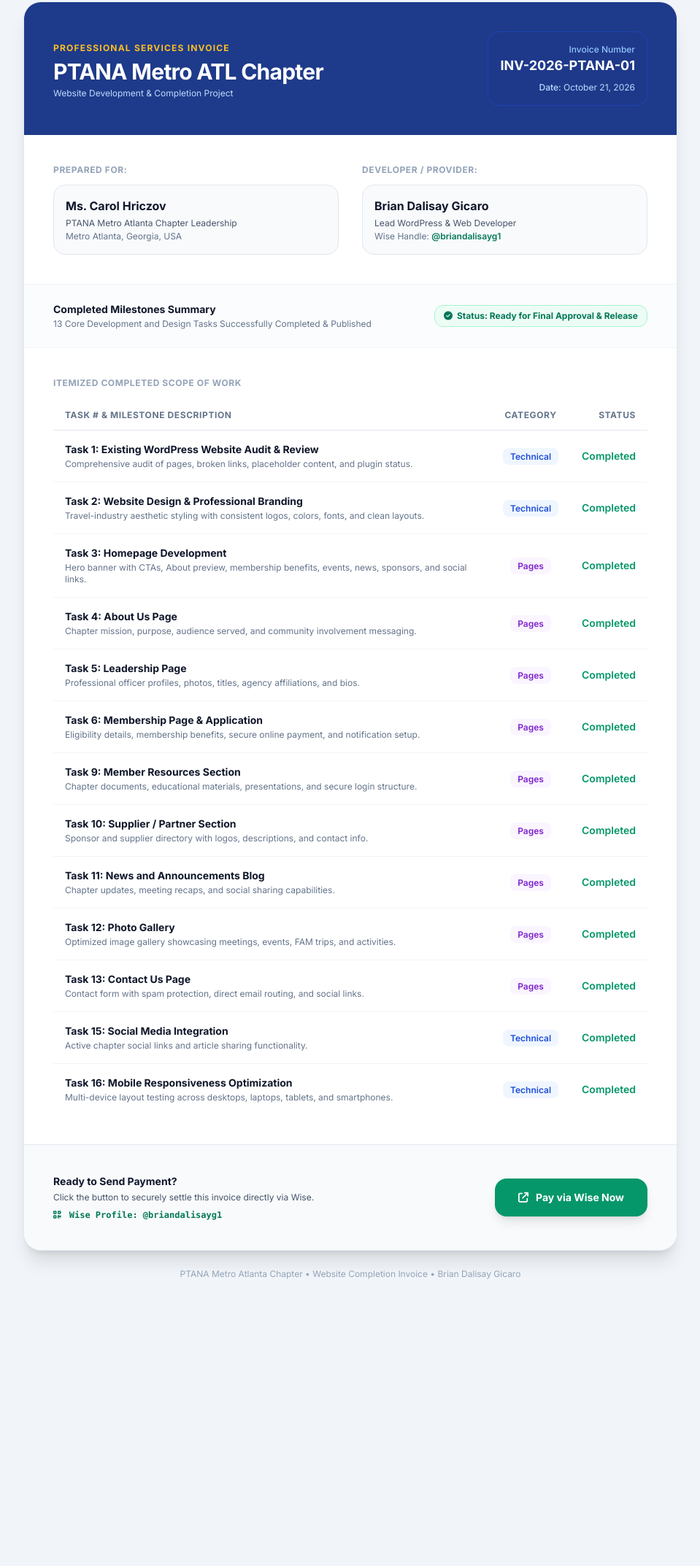
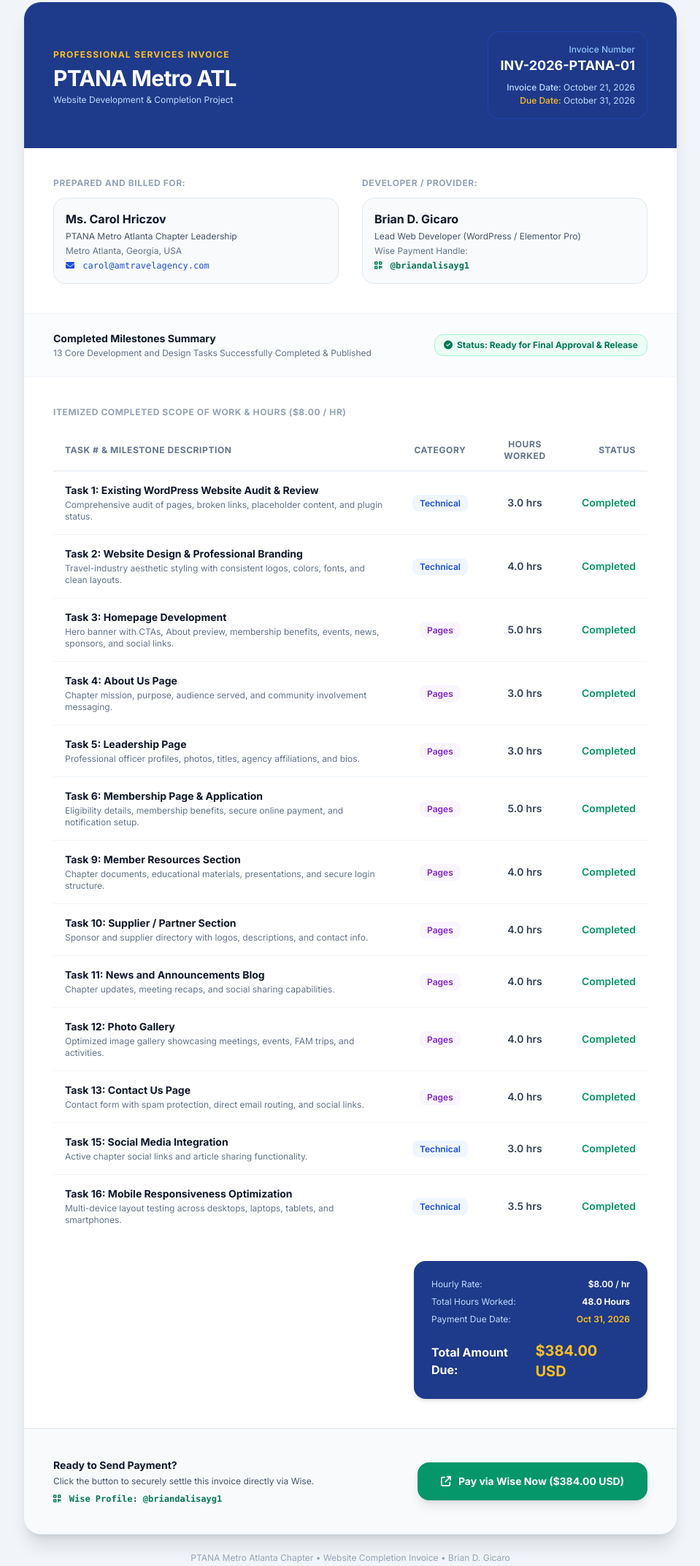
Before and after one commit to briangicaro2026WPwebsites-mockup/PTANA-Metro-ATL-Website-Development-Invoice-001, a plain HTML site: page index.html in a window 1280 px wide. Shown: the part 92-2238 px from the top of the page at 73% size, without its empty margins (160-1119 px from the left). Before the commit the page ends 1878 px from the top, so only its background shows below. Drawn offline with nearby package versions, Linux system fonts and the light colour scheme.

Commit message:
Revise invoice details and update header
Updated the invoice details and improved clarity in the HTML structure. Changed the title, billing details, and added total amount due.

```diff
--- a/index.html
+++ b/index.html
@@ -58,7 +58,7 @@
 
     <!-- Action Toolbar (No Print) -->
     <div class="max-w-4xl mx-auto mb-6 flex justify-between items-center no-print">
-        <a href="https://briangicaro2026wpwebsites-mockup.github.io/PTANA-Metro-Atlanta-Chapter/" class="text-xs font-semibold text-navy bg-white px-4 py-2.5 rounded-xl border border-slate-200 shadow-sm hover:bg-slate-50 transition flex items-center gap-2">
+        <a href="ptana_metro_atl_completed_tasks_showcase.html" class="text-xs font-semibold text-navy bg-white px-4 py-2.5 rounded-xl border border-slate-200 shadow-sm hover:bg-slate-50 transition flex items-center gap-2">
             <i class="fa-solid fa-arrow-left"></i> Back to Completed Tasks
         </a>
         <div class="flex items-center gap-3">
@@ -78,36 +78,39 @@
         <div class="bg-navy text-white p-8 sm:p-10 flex flex-col sm:flex-row justify-between items-start sm:items-center gap-6">
             <div>
                 <span class="text-amber-light text-xs font-bold tracking-widest uppercase">Professional Services Invoice</span>
-                <h1 class="text-3xl font-extrabold tracking-tight mt-1">PTANA Metro ATL Chapter</h1>
+                <h1 class="text-3xl font-extrabold tracking-tight mt-1">PTANA Metro ATL</h1>
                 <p class="text-xs text-blue-200 mt-1">Website Development & Completion Project</p>
             </div>
-            <div class="bg-blue-900/60 border border-blue-700/50 p-4 rounded-2xl text-right sm:text-right w-full sm:w-auto">
+            <div class="bg-blue-900/60 border border-blue-700/50 p-4 rounded-2xl text-right w-full sm:w-auto">
                 <p class="text-xs text-blue-300 font-medium">Invoice Number</p>
                 <p class="text-lg font-bold text-white">INV-2026-PTANA-01</p>
-                <div class="mt-2 text-xs text-blue-200">
-                    <span class="font-medium">Date:</span> October 21, 2026
+                <div class="mt-2 text-xs text-blue-200 space-y-0.5">
+                    <p><span class="font-medium">Invoice Date:</span> October 21, 2026</p>
+                    <p><span class="font-medium text-amber-light">Due Date:</span> October 31, 2026</p>
                 </div>
             </div>
         </div>
 
         <!-- Billing Details Section -->
         <div class="p-8 sm:p-10 grid grid-cols-1 sm:grid-cols-2 gap-8 border-b border-slate-100">
-            <!-- Billed To -->
+            <!-- Prepared And Billed For -->
             <div>
-                <h3 class="text-xs font-bold text-slate-400 uppercase tracking-wider mb-3">Prepared For:</h3>
-                <div class="bg-slate-50 p-4 rounded-2xl border border-slate-200">
+                <h3 class="text-xs font-bold text-slate-400 uppercase tracking-wider mb-3">Prepared and Billed For:</h3>
+                <div class="bg-slate-50 p-4 rounded-2xl border border-slate-200 space-y-1">
                     <p class="text-base font-bold text-slate-900">Ms. Carol Hriczov</p>
-                    <p class="text-xs text-slate-600 mt-1">PTANA Metro Atlanta Chapter Leadership</p>
-                    <p class="text-xs text-slate-500 mt-0.5">Metro Atlanta, Georgia, USA</p>
+                    <p class="text-xs text-slate-600">PTANA Metro Atlanta Chapter Leadership</p>
+                    <p class="text-xs text-slate-500">Metro Atlanta, Georgia, USA</p>
+                    <p class="text-xs font-mono text-blue-700 mt-1"><i class="fa-solid fa-envelope mr-1"></i> carol@amtravelagency.com</p>
                 </div>
             </div>
-            <!-- Billed From -->
+            <!-- Developer / Provider -->
             <div>
                 <h3 class="text-xs font-bold text-slate-400 uppercase tracking-wider mb-3">Developer / Provider:</h3>
-                <div class="bg-slate-50 p-4 rounded-2xl border border-slate-200">
-                    <p class="text-base font-bold text-slate-900">Brian Dalisay Gicaro</p>
-                    <p class="text-xs text-slate-600 mt-1">Lead WordPress & Web Developer</p>
-                    <p class="text-xs text-slate-500 mt-0.5">Wise Handle: <span class="font-semibold text-emerald-700">@briandalisayg1</span></p>
+                <div class="bg-slate-50 p-4 rounded-2xl border border-slate-200 space-y-1">
+                    <p class="text-base font-bold text-slate-900">Brian D. Gicaro</p>
+                    <p class="text-xs text-slate-600">Lead Web Developer (WordPress / Elementor Pro)</p>
+                    <p class="text-xs text-slate-500 mt-1">Wise Payment Handle:</p>
+                    <p class="text-xs font-mono font-semibold text-emerald-700"><i class="fa-solid fa-qrcode mr-1"></i> @briandalisayg1</p>
                 </div>
             </div>
         </div>
@@ -125,13 +128,14 @@
 
         <!-- Itemized Table -->
         <div class="p-8 sm:p-10">
-            <h3 class="text-xs font-bold text-slate-400 uppercase tracking-wider mb-4">Itemized Completed Scope of Work</h3>
+            <h3 class="text-xs font-bold text-slate-400 uppercase tracking-wider mb-4">Itemized Completed Scope of Work & Hours ($8.00 / hr)</h3>
             <div class="overflow-x-auto">
                 <table class="w-full text-left border-collapse">
                     <thead>
                         <tr class="border-b border-slate-200 text-xs font-bold text-slate-500 uppercase tracking-wider">
                             <th class="py-3 px-4">Task # & Milestone Description</th>
                             <th class="py-3 px-4 text-center">Category</th>
+                            <th class="py-3 px-4 text-center">Hours Worked</th>
                             <th class="py-3 px-4 text-right">Status</th>
                         </tr>
                     </thead>
@@ -144,6 +148,7 @@
                             <td class="py-4 px-4 text-center">
                                 <span class="px-2.5 py-1 rounded-lg bg-blue-50 text-blue-700 font-semibold text-xs">Technical</span>
                             </td>
+                            <td class="py-4 px-4 text-center font-semibold text-slate-700">3.0 hrs</td>
                             <td class="py-4 px-4 text-right font-semibold text-emerald-600">Completed</td>
                         </tr>
                         <tr class="hover:bg-slate-50/80 transition">
@@ -154,6 +159,7 @@
                             <td class="py-4 px-4 text-center">
                                 <span class="px-2.5 py-1 rounded-lg bg-blue-50 text-blue-700 font-semibold text-xs">Technical</span>
                             </td>
+                            <td class="py-4 px-4 text-center font-semibold text-slate-700">4.0 hrs</td>
                             <td class="py-4 px-4 text-right font-semibold text-emerald-600">Completed</td>
                         </tr>
                         <tr class="hover:bg-slate-50/80 transition">
@@ -164,6 +170,7 @@
                             <td class="py-4 px-4 text-center">
                                 <span class="px-2.5 py-1 rounded-lg bg-purple-50 text-purple-700 font-semibold text-xs">Pages</span>
                             </td>
+                            <td class="py-4 px-4 text-center font-semibold text-slate-700">5.0 hrs</td>
                             <td class="py-4 px-4 text-right font-semibold text-emerald-600">Completed</td>
                         </tr>
                         <tr class="hover:bg-slate-50/80 transition">
@@ -174,6 +181,7 @@
                             <td class="py-4 px-4 text-center">
                                 <span class="px-2.5 py-1 rounded-lg bg-purple-50 text-purple-700 font-semibold text-xs">Pages</span>
                             </td>
+                            <td class="py-4 px-4 text-center font-semibold text-slate-700">3.0 hrs</td>
                             <td class="py-4 px-4 text-right font-semibold text-emerald-600">Completed</td>
                         </tr>
                         <tr class="hover:bg-slate-50/80 transition">
@@ -184,6 +192,7 @@
                             <td class="py-4 px-4 text-center">
                                 <span class="px-2.5 py-1 rounded-lg bg-purple-50 text-purple-700 font-semibold text-xs">Pages</span>
                             </td>
+                            <td class="py-4 px-4 text-center font-semibold text-slate-700">3.0 hrs</td>
                             <td class="py-4 px-4 text-right font-semibold text-emerald-600">Completed</td>
                         </tr>
                         <tr class="hover:bg-slate-50/80 transition">
@@ -194,6 +203,7 @@
                             <td class="py-4 px-4 text-center">
                                 <span class="px-2.5 py-1 rounded-lg bg-purple-50 text-purple-700 font-semibold text-xs">Pages</span>
                             </td>
+                            <td class="py-4 px-4 text-center font-semibold text-slate-700">5.0 hrs</td>
                             <td class="py-4 px-4 text-right font-semibold text-emerald-600">Completed</td>
                         </tr>
                         <tr class="hover:bg-slate-50/80 transition">
@@ -204,6 +214,7 @@
                             <td class="py-4 px-4 text-center">
                                 <span class="px-2.5 py-1 rounded-lg bg-purple-50 text-purple-700 font-semibold text-xs">Pages</span>
                             </td>
+                            <td class="py-4 px-4 text-center font-semibold text-slate-700 text-amber-700 font-bold">4.0 hrs</td>
                             <td class="py-4 px-4 text-right font-semibold text-emerald-600">Completed</td>
                         </tr>
                         <tr class="hover:bg-slate-50/80 transition">
@@ -214,6 +225,7 @@
                             <td class="py-4 px-4 text-center">
                                 <span class="px-2.5 py-1 rounded-lg bg-purple-50 text-purple-700 font-semibold text-xs">Pages</span>
                             </td>
+                            <td class="py-4 px-4 text-center font-semibold text-slate-700 text-amber-700 font-bold">4.0 hrs</td>
                             <td class="py-4 px-4 text-right font-semibold text-emerald-600">Completed</td>
                         </tr>
                         <tr class="hover:bg-slate-50/80 transition">
@@ -224,6 +236,7 @@
                             <td class="py-4 px-4 text-center">
                                 <span class="px-2.5 py-1 rounded-lg bg-purple-50 text-purple-700 font-semibold text-xs">Pages</span>
                             </td>
+                            <td class="py-4 px-4 text-center font-semibold text-slate-700 text-amber-700 font-bold">4.0 hrs</td>
                             <td class="py-4 px-4 text-right font-semibold text-emerald-600">Completed</td>
                         </tr>
                         <tr class="hover:bg-slate-50/80 transition">
@@ -234,6 +247,7 @@
                             <td class="py-4 px-4 text-center">
                                 <span class="px-2.5 py-1 rounded-lg bg-purple-50 text-purple-700 font-semibold text-xs">Pages</span>
                             </td>
+                            <td class="py-4 px-4 text-center font-semibold text-slate-700 text-amber-700 font-bold">4.0 hrs</td>
                             <td class="py-4 px-4 text-right font-semibold text-emerald-600">Completed</td>
                         </tr>
                         <tr class="hover:bg-slate-50/80 transition">
@@ -244,6 +258,7 @@
                             <td class="py-4 px-4 text-center">
                                 <span class="px-2.5 py-1 rounded-lg bg-purple-50 text-purple-700 font-semibold text-xs">Pages</span>
                             </td>
+                            <td class="py-4 px-4 text-center font-semibold text-slate-700 text-amber-700 font-bold">4.0 hrs</td>
                             <td class="py-4 px-4 text-right font-semibold text-emerald-600">Completed</td>
                         </tr>
                         <tr class="hover:bg-slate-50/80 transition">
@@ -254,6 +269,7 @@
                             <td class="py-4 px-4 text-center">
                                 <span class="px-2.5 py-1 rounded-lg bg-blue-50 text-blue-700 font-semibold text-xs">Technical</span>
                             </td>
+                            <td class="py-4 px-4 text-center font-semibold text-slate-700">3.0 hrs</td>
                             <td class="py-4 px-4 text-right font-semibold text-emerald-600">Completed</td>
                         </tr>
                         <tr class="hover:bg-slate-50/80 transition">
@@ -264,10 +280,33 @@
                             <td class="py-4 px-4 text-center">
                                 <span class="px-2.5 py-1 rounded-lg bg-blue-50 text-blue-700 font-semibold text-xs">Technical</span>
                             </td>
+                            <td class="py-4 px-4 text-center font-semibold text-slate-700">3.5 hrs</td>
                             <td class="py-4 px-4 text-right font-semibold text-emerald-600">Completed</td>
                         </tr>
                     </tbody>
                 </table>
+            </div>
+
+            <!-- Total Hours & Amount Due Box -->
+            <div class="mt-8 flex justify-end">
+                <div class="bg-navy text-white p-6 rounded-2xl w-full sm:w-80 shadow-md space-y-2">
+                    <div class="flex justify-between items-center text-xs text-blue-200">
+                        <span>Hourly Rate:</span>
+                        <span class="font-semibold text-white">$8.00 / hr</span>
+                    </div>
+                    <div class="flex justify-between items-center text-xs text-blue-200">
+                        <span>Total Hours Worked:</span>
+                        <span class="font-bold text-white">48.0 Hours</span>
+                    </div>
+                    <div class="flex justify-between items-center text-xs text-blue-200">
+                        <span>Payment Due Date:</span>
+                        <span class="font-semibold text-amber-light">Oct 31, 2026</span>
+                    </div>
+                    <div class="flex justify-between items-center text-base font-bold text-white pt-3 border-t border-blue-900">
+                        <span>Total Amount Due:</span>
+                        <span class="text-amber-light text-xl">$384.00 USD</span>
+                    </div>
+                </div>
             </div>
         </div>
 
@@ -280,7 +319,7 @@
             </div>
             <div>
                 <a href="https://wise.com/pay/me/briandalisayg1" target="_blank" class="w-full sm:w-auto inline-flex items-center justify-center gap-2.5 bg-emerald-600 hover:bg-emerald-700 text-white font-bold px-8 py-4 rounded-2xl shadow-lg transition text-sm">
-                    <i class="fa-solid fa-arrow-up-right-from-square"></i> Pay via Wise Now
+                    <i class="fa-solid fa-arrow-up-right-from-square"></i> Pay via Wise Now ($384.00 USD)
                 </a>
             </div>
         </div>
@@ -289,7 +328,7 @@
 
     <!-- Footer Note -->
     <div class="max-w-4xl mx-auto mt-6 text-center text-xs text-slate-400 no-print">
-        <p>PTANA Metro Atlanta Chapter &bull; Website Completion Invoice &bull; Brian Dalisay Gicaro</p>
+        <p>PTANA Metro Atlanta Chapter &bull; Website Completion Invoice &bull; Brian D. Gicaro</p>
     </div>
 
 </body>
```
